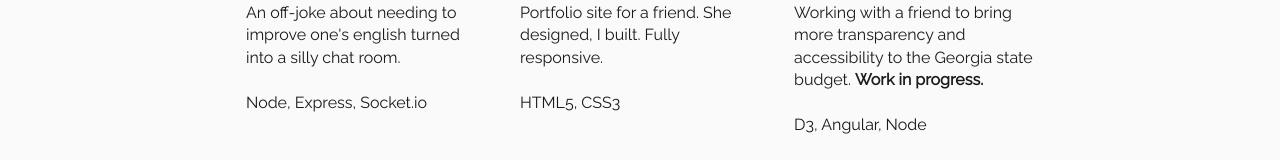
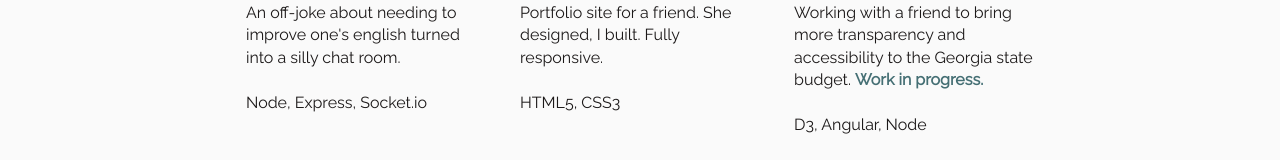
Before and after one commit to d-eff/mynameisf, a plain HTML site: page index.html in a window 1280 px wide. Both pictures are taken after a click on the link "Works". Shown: the part 432-592 px from the top of the page. Drawn offline with Linux system fonts and the light colour scheme.

Commit message:
Update work

```diff
--- a/index.html
+++ b/index.html
@@ -129,7 +129,7 @@ City of Thieves - David Benioff
 <ul class="workList">
   <li><a href="http://fictionalcorp.com/chat.html"><img src="/imgs/screenChat.jpg" alt="screenshot of thesaurus chat"></a><h6><a href="http://fictionalcorp.com/chat.html">Thesaurize</a></h6><p>An off-joke about needing to improve one's english turned into a silly chat room.<br><br>Node, Express, Socket.io</p></li>
   <li><a href="http://www.teresaflourlamb.com/"><img src="/imgs/screenFlour.jpg" alt="screenshot of T's homepage"></a><h6><a href="http://www.teresaflourlamb.com/">Teresa Flour Lamb</a></h6><p>Portfolio site for a friend. She designed, I built. Fully responsive.<br><br>HTML5, CSS3</p></li>
-  <li><a href="http://gabudget.org/"><img src="/imgs/screenGA.jpg" alt="screenshot of GA Budget Project"></a><h6><a href="http://gabudget.org/">GA Budget Project</a></h6><p>Working with a friend to bring more transparency and accessibility to the Georgia state budget. <strong>Work in progress.</strong><br><br>D3, Angular, Node</p></li>
+  <li><a href="http://gabudget.org/"><img src="/imgs/screenGA.jpg" alt="screenshot of GA Budget Project"></a><h6><a href="http://gabudget.org/">GA Budget Project</a></h6><p>Working with a friend to bring more transparency and accessibility to the Georgia state budget. <strong><a href="http://mynameisf.com/demos/d3tests/showTree">Work in progress.</a></strong><br><br>D3, Angular, Node</p></li>
   <li><a href="http://www.southtampatitle.com/"><img src="/imgs/screenSTT.jpg" alt="screenshot of South Tampa Title.com homepage"></a><h6><a href="http://www.southtampatitle.com/">South Tampa Title</a></h6><p>Site for a title company in my hometown. Responsive.<br><br>HTML5, CSS3</p></li>
   <li><a href="http://content.opportunityknocks.org/"><img src="/imgs/screenOK.jpg" alt="screen shot of content.opportunityknocks.org"></a><h6><a href="http://content.opportunityknocks.org">Opportunity Knocks Blog</a></h6><p>Custom Wordpress theme for Opportunity Knocks. Matches the style of their main site.<br><br>HTML, CSS, PHP</p></li>
 <!--  <li><a href="http://www.mynameisf.com/demos/CSSOff2013/"><img src="/imgs/screenCSSOff.jpg" alt="screenshot of cssoff 2013 entry"></a><h6><a href="http://www.mynameisf.com/demos/CSSOff2013/">CSSOff 2013 Entry</a></h6><p><a href="http://www.unmatchedstyle.com/cssoff/">CSSOff</a> is an awesome competition. I only had a day to spend on my entry, but I was pleased with how much I managed to accomplish.<br><br>HTML, CSS</p></li>-->
```
